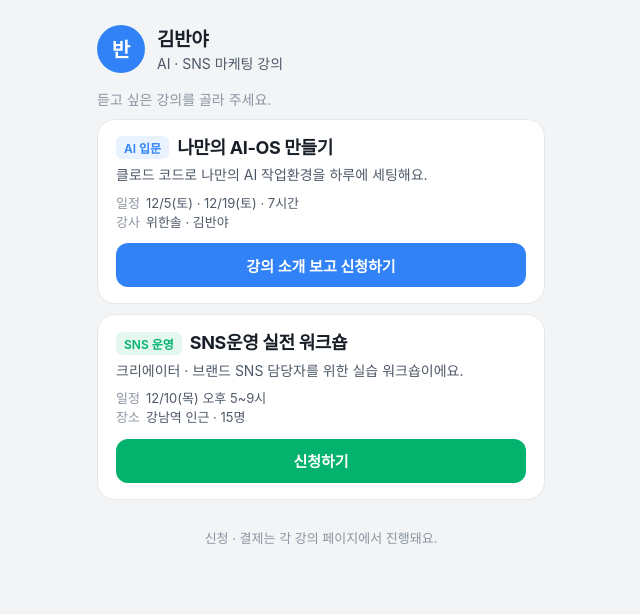
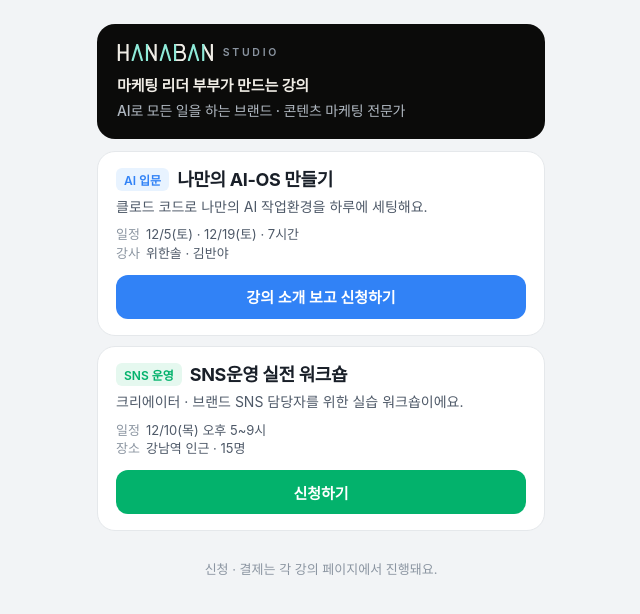
Before and after one commit to banyakimwork/hanaban, a plain HTML site: page index.html in a window 1280 px wide. Shown: the whole page, without its empty margins (319-959 px from the left). Drawn offline with Linux system fonts and the light colour scheme; a web font is replaced by a local one.

Commit message:
상단을 하나반 스튜디오 로고와 두 줄 소개로 교체
Co-Authored-By: Claude Opus 5.5 <noreply@anthropic.com>

```diff
--- a/index.html
+++ b/index.html
@@ -3,10 +3,10 @@
 <head>
 <meta charset="utf-8">
 <meta name="viewport" content="width=device-width, initial-scale=1">
-<title>김반야 강의 모음</title>
-<meta name="description" content="김반야의 AI·SNS 강의 모음. 듣고 싶은 강의를 골라 주세요.">
+<title>하나반 스튜디오 강의</title>
+<meta name="description" content="마케팅 리더 부부 위한솔·김반야의 AI·SNS 강의">
 <meta property="og:type" content="website">
-<meta property="og:title" content="김반야 강의 모음">
+<meta property="og:title" content="하나반 스튜디오 강의">
 <meta property="og:description" content="나만의 AI-OS 만들기 · SNS운영 실전 워크숍">
 <link rel="stylesheet" href="https://cdn.jsdelivr.net/gh/orioncactus/pretendard@v1.3.9/dist/web/variable/pretendardvariable.min.css">
 <style>
@@ -47,16 +47,19 @@
   }
   main { max-width: 480px; margin: 0 auto; padding: 24px 16px 28px; }
 
-  header { display: flex; align-items: center; gap: 12px; margin-bottom: 16px; }
-  .avatar {
-    width: 48px; height: 48px; border-radius: 50%; flex: 0 0 48px;
-    background: var(--blue); color: #fff;
-    display: grid; place-items: center;
-    font-size: 20px; font-weight: 700;
+  header {
+    background: #0B0B0A; color: #F0EDE6;
+    border-radius: 18px;
+    padding: 20px 20px 18px;
+    margin-bottom: 12px;
   }
-  h1 { font-size: 19px; font-weight: 700; letter-spacing: -0.02em; }
-  .role { font-size: 14px; color: var(--sub); margin-top: 2px; }
-  .pick { font-size: 14px; color: var(--muted); margin-bottom: 10px; }
+  .logo { display: flex; align-items: center; gap: 9px; }
+  .logo .mark { height: 17px; width: auto; display: block; }
+  .logo .mark .a { stroke: #8EEAD8; }
+  .logo .studio { font-size: 10.5px; line-height: 1; letter-spacing: .26em; font-weight: 600; color: #8B95A1; transform: translateY(.5px); }
+  .intro { margin-top: 14px; }
+  .intro p { font-size: 15px; line-height: 1.5; color: #F0EDE6; font-weight: 600; letter-spacing: -0.01em; }
+  .intro p + p { font-size: 14px; color: #B0B8C1; font-weight: 500; margin-top: 2px; }
 
   .card {
     display: block;
@@ -103,13 +106,15 @@
 <body>
 <main>
   <header>
-    <div class="avatar">반</div>
-    <div>
-      <h1>김반야</h1>
-      <p class="role">AI · SNS 마케팅 강의</p>
+    <div class="logo" aria-label="HANABAN STUDIO">
+      <svg class="mark" viewBox="0 0 125.2 22" width="125.2" height="22" fill="none" stroke="currentColor" stroke-width="2.8" stroke-linecap="round" stroke-linejoin="round" aria-hidden="true"><path d="M2.4,1V21M13.6,1V21M2.4,11H13.6"/><path d="M38.8,1L50.0,21V1"/><path d="M75.2,1H82.0a4.7,4.7 0 0 1 0,9.4H75.2M75.2,10.4H82.8a5.3,5.3 0 0 1 0,10.6H75.2"/><path d="M111.6,1L122.8,21V1"/><path class="a" d="M20.2,21L26.2,1L32.2,21"/><path class="a" d="M38.8,21V1"/><path class="a" d="M56.6,21L62.6,1L68.6,21"/><path class="a" d="M75.2,1V21"/><path class="a" d="M93.0,21L99.0,1L105.0,21"/><path class="a" d="M111.6,21V1"/></svg>
+      <span class="studio">STUDIO</span>
+    </div>
+    <div class="intro">
+      <p>마케팅 리더 부부가 만드는 강의</p>
+      <p>AI로 모든 일을 하는 브랜드 · 콘텐츠 마케팅 전문가</p>
     </div>
   </header>
-  <p class="pick">듣고 싶은 강의를 골라 주세요.</p>
 
   <a class="card ai" href="https://wiiskey.github.io/ai-os/" target="_blank" rel="noopener">
     <div class="top"><span class="tag ai">AI 입문</span><h2>나만의 AI-OS 만들기</h2></div>
```
